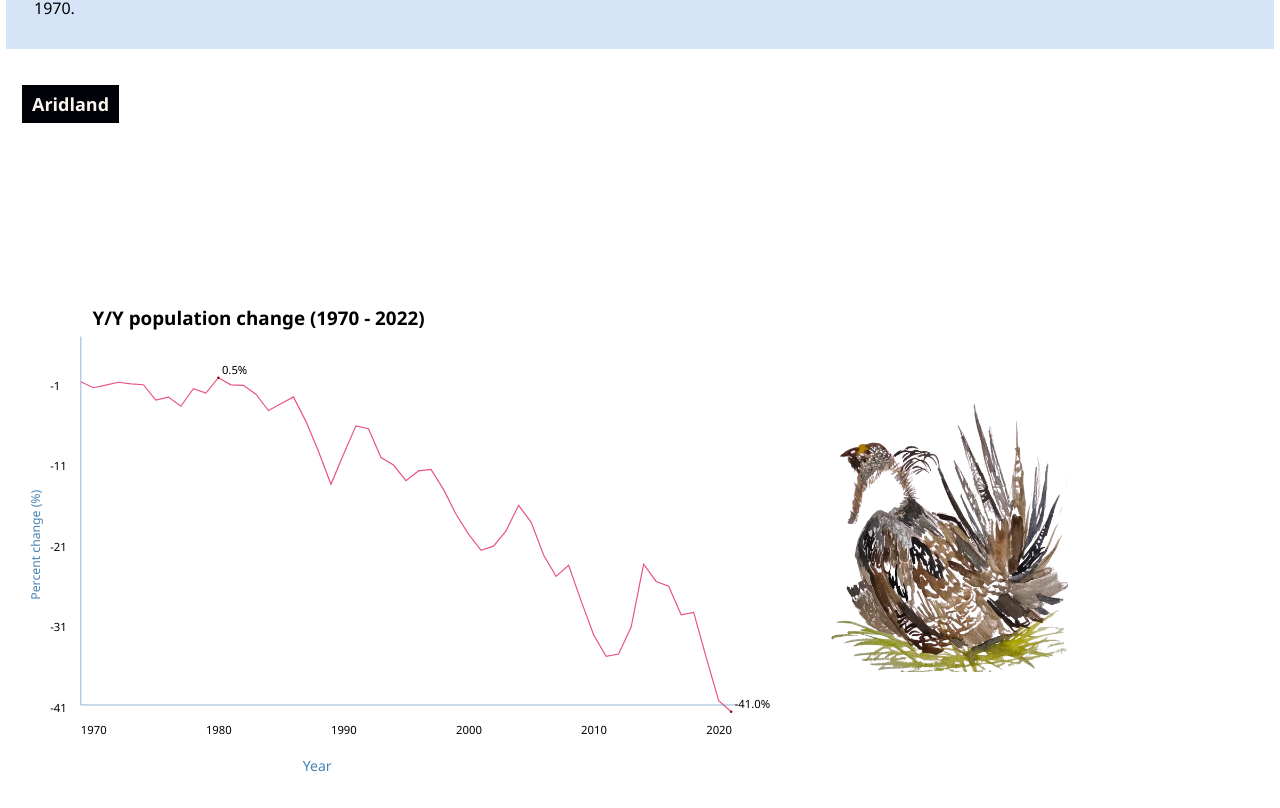
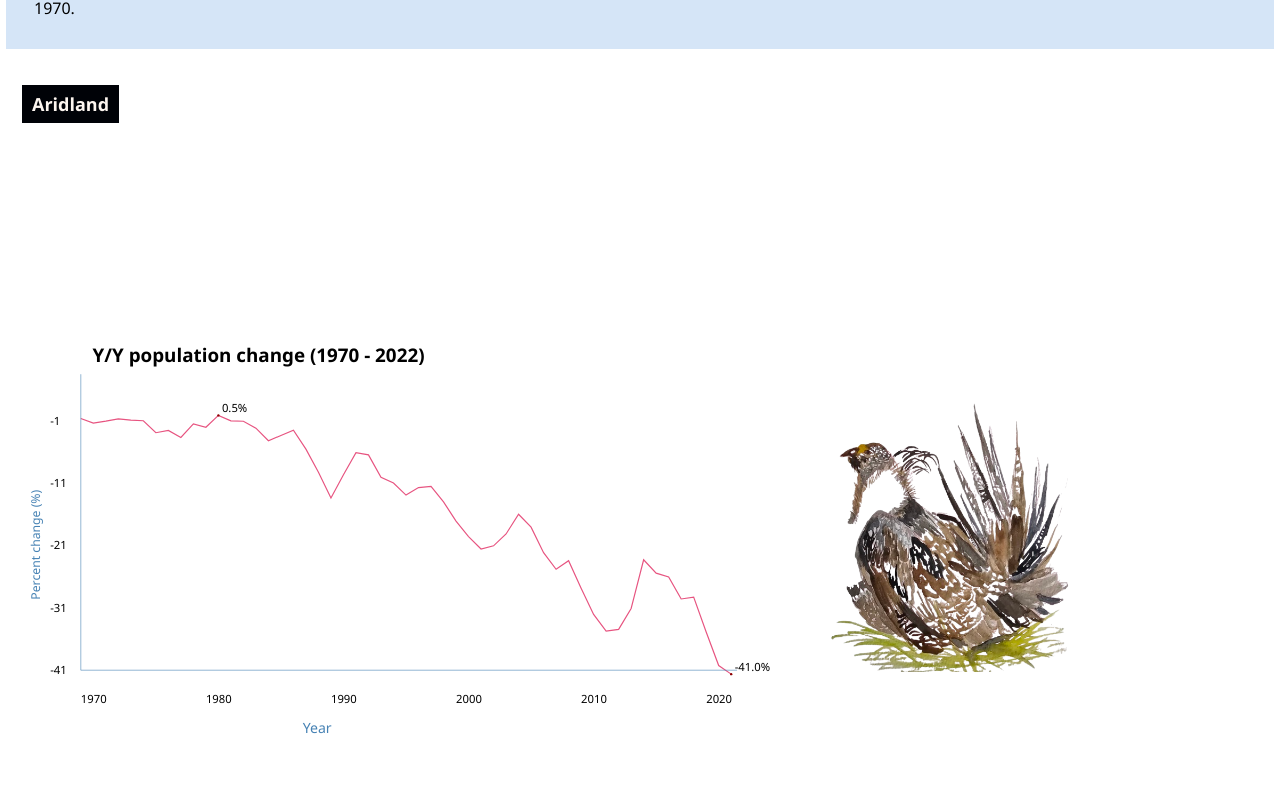
Before and after one commit to manojna18/bird-population-trends, a Svelte app: page / in a window 1280 px wide. Shown: the part 1052-1860 px from the top of the page. Built offline with nearby package versions, Linux system fonts and the light colour scheme.

Commit message:
chart optimized

```diff
--- a/src/App.svelte
+++ b/src/App.svelte
@@ -33,7 +33,7 @@
 
   let chartWrapper;
   $: width = Math.round(chartWrapper?.clientWidth || 800);
-  $: height = Math.round(chartWrapper?.clientHeight * 1.2|| 600);
+  $: height = Math.round(chartWrapper?.clientHeight || 600);
 
   onMount(() => {
   console.log('onMount: chartWrapper ->', chartWrapper);
@@ -313,7 +313,7 @@ onMount(() => {
 
       <!-- X axis line -->
 
-      <line x1={xScale(1970)} y1={height / 1.17} x2={xScale(2022) + 10} y2={height / 1.17} stroke="steelblue" stroke-width="1"/>
+      <line x1={xScale(1970)} y1={height / 1.2} x2={xScale(2022) + 10} y2={height / 1.2} stroke="steelblue" stroke-width="1"/>
 
       <!-- Y axis ticks -->
       <g class="yTicks" transform="traslate(100, 0)">
@@ -325,7 +325,7 @@ onMount(() => {
       </g>
 
       <!-- Y axis line -->
-      <line x1={100} y1={height / 1.17} x2={100} y2={30} stroke="steelblue" stroke-width="1"/>
+      <line x1={100} y1={height / 1.2} x2={100} y2={30} stroke="steelblue" stroke-width="1"/>
 
       <!-- x axis label -->
        <text x={(xScale(1970) + xScale(2022) / 3)} y={height} text-anchor="middle" font-size="1.5rem" fill="steelblue">Year</text>
```
